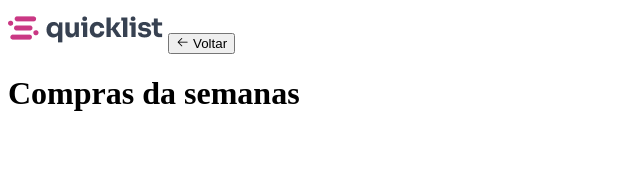
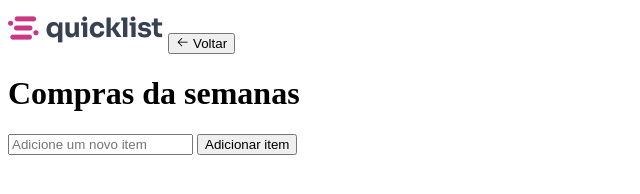
Before and after one commit to gustavolima012a/quicklist1, a plain HTML site: page index.html in a window 1280 px wide. Shown: the whole page, without its empty margins (0-640 px from the left). Drawn offline with nearby package versions, Linux system fonts and the light colour scheme.

Commit message:
criação da section.add-item

```diff
--- a/index.html
+++ b/index.html
@@ -24,5 +24,12 @@
         </button>
         <h1>Compras da semanas</h1>
     </header>
+
+    <main>
+         <section class="add-item">
+            <input type="text" placeholder="Adicione um novo item" id="item">
+            <button>Adicionar item</button>
+    </section>
+    </main>
 </body>
-</html>
+</html
```
